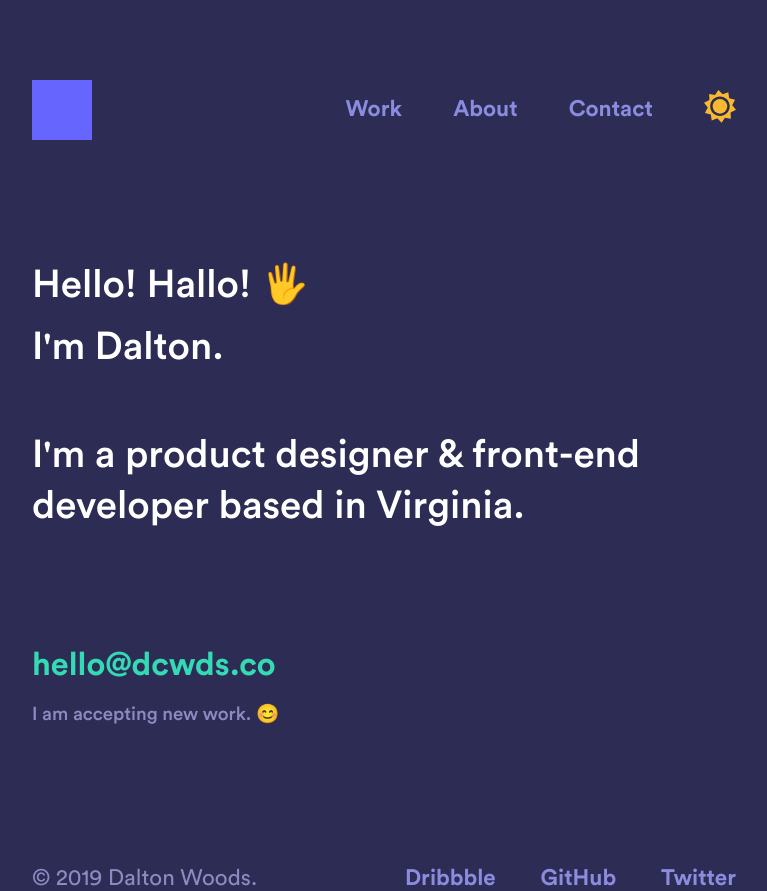
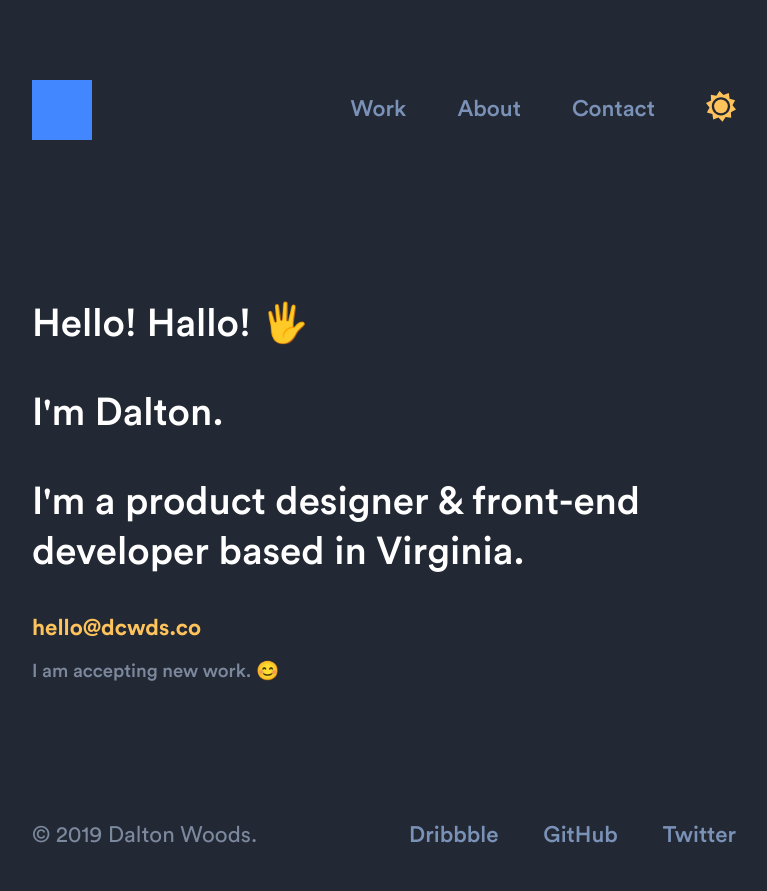
Before and after one commit to dcwds/portfolio, a Gatsby site: page / in a window 1280 px wide. Shown: the whole page, without its empty margins (256-1023 px from the left). After the commit the page ends 849 px from the top, so only its background shows below. Built offline with nearby package versions, Linux system fonts and the light colour scheme; Gatsby itself is replaced by a stand-in of ours.

Commit message:
Start migrating over to CSS modules.

```diff
--- a/src/components/availability.tsx
+++ b/src/components/availability.tsx
@@ -4,18 +4,19 @@
 
 type Props = {
   available: boolean
+  className?: string
 }
 
-const Availability = ({ available }: Props) => {
+const Availability = ({ available, className }: Props) => {
   if (!available) {
     return (
-      <p className="availability">
+      <p className={`availability ${className}`}>
         I am not accepting new work. <Emoji symbol="🙁" label="frownyFace" />
       </p>
     )
   } else {
     return (
-      <p className="availability">
+      <p className={`availability ${className}`}>
         I am accepting new work. <Emoji symbol="😊" label="happyFace" />
       </p>
     )
--- a/src/pages/index.tsx
+++ b/src/pages/index.tsx
@@ -8,23 +8,25 @@
 import Emoji from "../components/emoji"
 import MailLink from "../components/mail-link"
 
+import styles from "../styles/pages/index.module.scss"
+
 const IndexPage = () => (
   <Layout>
     <SEO title={SEOIndexPage.title} description={SEOIndexPage.description} />
 
     <main className="content page-home">
-      <section className="hero">
-        <p className="line-hello">
+      <section className={styles.hero}>
+        <p className={styles.lineHello}>
           Hello! Hallo! <Emoji label="wave" symbol="🖐️" />
         </p>
-        <p className="line-name">I'm Dalton.</p>
-        <p className="line-about">
+        <p className={styles.lineName}>I'm Dalton.</p>
+        <p className={styles.lineAbout}>
           I'm a product designer &amp; front-end developer based in Virginia.
         </p>
 
-        <MailLink className="call-to-action" address="hello@dcwds.co" />
+        <MailLink className={styles.callToAction} address="hello@dcwds.co" />
 
-        <Availability available={true} />
+        <Availability className={styles.availability} available={true} />
       </section>
     </main>
   </Layout>
--- a/src/styles/base.scss
+++ b/src/styles/base.scss
@@ -11,8 +11,6 @@
 @import "./components/footer";
 @import "./components/navigation";
 @import "./components/mode-select";
-
-@import "./pages/index";
 @import "./pages/contact";
 
 *,
@@ -28,19 +26,13 @@
 
 a {
   color: var(--color-primary-link);
-  font-weight: 600;
   text-decoration: none;
 
   transition: 0.2s color;
 
-  &.active {
-    color: var(--color-primary);
-    text-decoration: underline;
-  }
-
+  &.active,
   &:hover {
-    color: white;
-    text-decoration: underline;
+    color: var(--color-accent);
   }
 }
 
@@ -57,7 +49,7 @@
 
 // =REFACTOR
 header {
-  --header-margin: 5vh 0 0 0;
+  --header-margin: 3rem 0 0 0;
 
   margin: var(--header-margin);
 }
--- a/src/styles/brand.scss
+++ b/src/styles/brand.scss
@@ -1,8 +1,12 @@
 :root {
   /* @color-primary *****/
-  --color-primary-hue: 240;
+  --color-primary-hue: 218;
   --color-primary-saturation: 100%;
-  --color-primary-lightness: 70%;
+  --color-primary-lightness: 63%;
+
+  /* @color-accent-hue *****/
+  --color-accent-hue: 38;
+  --color-accent: hsl(var(--color-accent-hue), 100%, 68%);
 
   --color-primary: hsl(
     var(--color-primary-hue),
@@ -11,15 +15,13 @@
   );
 
   /* @color-primary-bg *****/
-  --color-primary-bg: hsl(var(--color-primary-hue), 31%, 25%);
-
-  --color-accent: hsl(166, 69%, 53%);
+  --color-primary-bg: hsl(var(--color-primary-hue), 19%, 17%);
 
   /* @color-primary-link *****/
-  --color-primary-link: hsl(var(--color-primary-hue), 57%, 71%);
+  --color-primary-link: hsl(var(--color-primary-hue), 30%, 60%);
 
   /* @color-primary-muted *****/
-  --color-primary-muted: hsl(var(--color-primary-hue), 30%, 65%);
+  --color-primary-muted: hsl(var(--color-primary-hue), 15%, 55%);
 }
 
 .light-mode {
--- a/src/styles/components/content.scss
+++ b/src/styles/components/content.scss
@@ -1,10 +1,15 @@
 .content {
   --content-display: block;
-  --content-margin: 10vh 0 10vh 0;
+  --content-margin: 20vh 0 10vh 0;
 
   display: var(--content-display);
   flex-grow: 1;
   margin: var(--content-margin);
+}
+
+.content a {
+  color: var(--color-accent);
+  font-weight: 600;
 }
 
 @media screen and (min-width: 600px) {
--- a/src/styles/components/footer.scss
+++ b/src/styles/components/footer.scss
@@ -1,5 +1,3 @@
-@import "tap-target";
-
 footer {
   --footer-display: block;
 
--- a/src/styles/components/header.scss
+++ b/src/styles/components/header.scss
@@ -3,6 +3,7 @@
   --text-align: center;
   --item-gap-size: 4vw;
 
+  align-items: center;
   display: flex;
   font-size: var(--font-size);
   justify-content: space-between;
--- a/src/styles/components/mode-select.scss
+++ b/src/styles/components/mode-select.scss
@@ -3,7 +3,7 @@
   padding: 0;
 
   .icon {
-    width: 32px;
+    width: 30px;
   }
 }
 .icon-dark {
@@ -11,5 +11,5 @@
 }
 
 .icon-light {
-  fill: hsl(41, 93%, 58%);
+  fill: var(--color-accent);
 }
--- a/src/styles/components/navigation.scss
+++ b/src/styles/components/navigation.scss
@@ -1,4 +1,5 @@
 .nav-items {
+  font-weight: 500;
   list-style-type: none;
   margin: 0;
   padding: 0;
--- a/src/styles/components/tap-target.scss
+++ /dev/null
@@ -1,5 +0,0 @@
-%tap-target {
-  --target-size: 0.5em;
-
-  padding: var(--target-size);
-}
--- a/src/styles/container.scss
+++ b/src/styles/container.scss
@@ -1,5 +1,5 @@
 %container {
-  --max-width: 85vw;
+  --max-width: 90vw;
 
   display: flex;
   flex-direction: column;
--- a/src/styles/pages/index.scss
+++ b/src/styles/pages/index.module.scss
@@ -1,30 +1,30 @@
-.page-home .hero p {
+.hero {
+  max-width: 32em;
+  padding: var(--hero-padding);
+}
+
+.hero p {
   --hero-font-size: 8vw;
 
   font-size: var(--hero-font-size);
   font-weight: 500;
 
   line-height: 1.3;
+}
 
-  &.line-hello {
+.line-hello {
   margin: 0 0 0.3em 0;
 }
 
-  &.line-name {
+.line-name {
   margin: 0 0 1.5em 0;
 }
 
-  &.line-about {
+.line-about {
   margin-bottom: 3em;
 }
-}
 
-.page-home .hero {
-  max-width: 32em;
-  padding: var(--hero-padding);
-}
-
-.page-home .call-to-action {
+.call-to-action {
   --call-to-action-font-size: 7vw;
 
   color: var(--color-accent);
@@ -36,17 +36,17 @@
   }
 }
 
-.page-home p.availability {
+p.availability {
   color: var(--color-primary-muted);
   font-size: var(--type-scale-tiny);
 }
 
 @media screen and (min-width: 600px) {
-  .page-home .hero .call-to-action {
+  .call-to-action {
     --call-to-action-font-size: var(--type-scale-big);
   }
 
-  .page-home .hero p {
+  .hero p {
     --hero-font-size: var(--type-scale-bigger);
   }
 }
--- /dev/null
+++ b/src/types/declarations.d.ts
@@ -0,0 +1,4 @@
+declare module "*.scss" {
+  const content: { [className: string]: string }
+  export = content
+}
```
Lines whose indentation alone changed are shown as unchanged.
